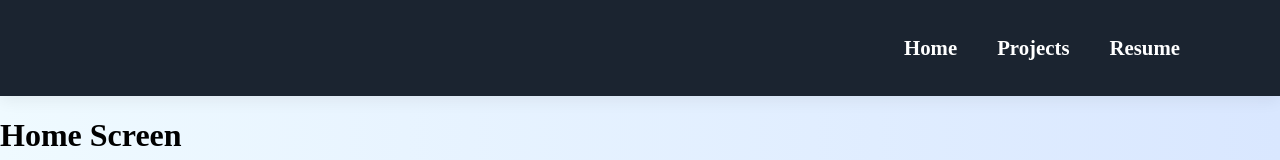
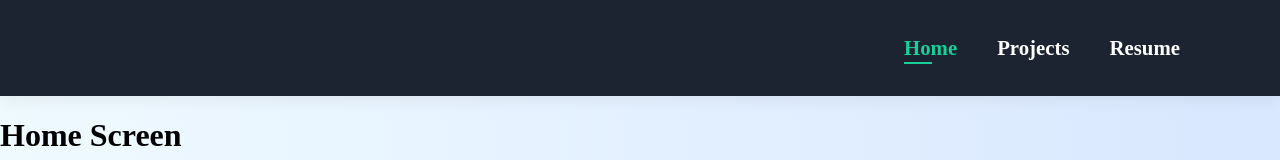
Before and after one commit to pizmiz1/website, a React (Create React App) app: page / in a window 1280 px wide. Shown: the top 160 px of the page. Built offline with nearby package versions, Linux system fonts and the light colour scheme.

Commit message:
Nav animation

```diff
--- a/src/nav/Navbar.js
+++ b/src/nav/Navbar.js
@@ -1,4 +1,4 @@
-import { Link } from "react-router-dom";
+import { NavLink } from "react-router-dom";
 import "./NavbarStyles.css";
 
 const Navbar = () => {
@@ -16,13 +16,13 @@ const Navbar = () => {
       >
         <ul id="navbar">
           <li>
-            <Link to="/">Home</Link>
+            <NavLink to="/">Home</NavLink>
           </li>
           <li>
-            <Link to="/projects">Projects</Link>
+            <NavLink to="/projects">Projects</NavLink>
           </li>
           <li>
-            <Link to="/resume">Resume</Link>
+            <NavLink to="/resume">Resume</NavLink>
           </li>
         </ul>
       </nav>
--- a/src/nav/NavbarStyles.css
+++ b/src/nav/NavbarStyles.css
@@ -15,11 +15,22 @@
   font-size: 1.3rem;
   font-weight: 600;
   color: #fff;
-  transition: 0.2s ease-in-out;
 }
 #navbar li a:hover,
 #navbar li a.active {
   color: #17cf97;
+  transition: 0.2s ease-out;
+}
+
+#navbar a::after {
+  content: "";
+  position: absolute;
+  bottom: -4px;
+  left: 20px;
+  width: 0;
+  height: 2px;
+  background-color: #17cf97;
+  transition: 0.2s ease-out;
 }
 
 #navbar li a:hover::after,
@@ -31,4 +42,5 @@
   position: absolute;
   bottom: -4px;
   left: 20px;
+  transition: 0.2s ease-out;
 }
```
